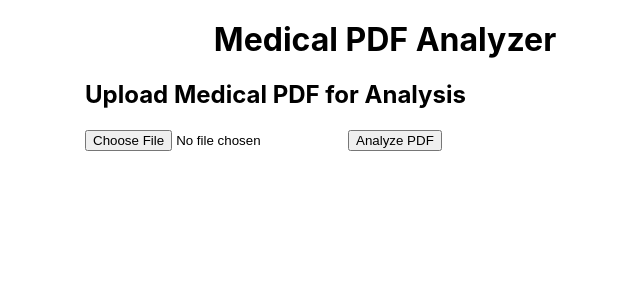
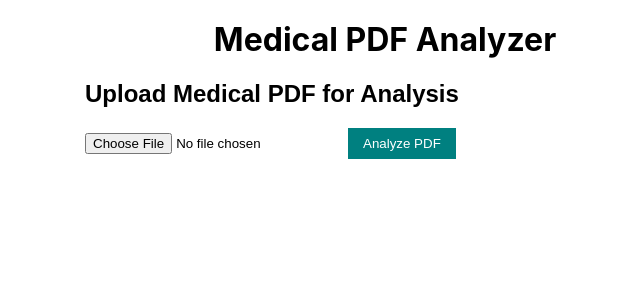
Before and after one commit to hafeezhub2002/AIRADIOLIGY-LAB-CORRELATION-F, a React (Create React App) app: page / in a window 1280 px wide. Shown: the top 300 px of the page, without its empty margins (255-895 px from the left). Built offline with nearby package versions, Linux system fonts and the light colour scheme.

Commit message:
Fix: updated backend API URL and uploader components

```diff
--- a/src/UploadPDF.js
+++ b/src/UploadPDF.js
@@ -1,11 +1,19 @@
 import React, { useState } from "react";
+
+// 🚀 Define the live backend URL here
+const BACKEND_URL = "https://airadioligy-lab-correlation-backend.onrender.com";
 
 function UploadPDF() {
   const [file, setFile] = useState(null);
   const [result, setResult] = useState(null);
+  const [loading, setLoading] = useState(false); // New state for loading indicator
 
-  const handleFileChange = (e) => setFile(e.target.files[0]);
+  // Handle file selection
+  const handleFileChange = (e) => {
+    setFile(e.target.files[0]);
+  };
 
+  // Handle form submission
   const handleSubmit = async (e) => {
     e.preventDefault();
     if (!file) {
@@ -13,36 +21,61 @@ function UploadPDF() {
       return;
     }
 
+    setLoading(true);
+    setResult(null); // Clear previous results
+
     const formData = new FormData();
+    // Ensure the key 'file' matches the FastAPI endpoint definition (UploadFile = File(...))
     formData.append("file", file);
 
     try {
-      const response = await fetch("http://127.0.0.1:8000/analyze_pdf", {
+      // 🔗 Updated the endpoint URL to the live Render backend
+      const response = await fetch(`${BACKEND_URL}/analyze_pdf`, {
         method: "POST",
         body: formData,
       });
 
-      if (!response.ok) throw new Error(`HTTP error! status: ${response.status}`);
+      if (!response.ok) {
+        const errorText = await response.text();
+        throw new Error(`HTTP error! Status: ${response.status}. Details: ${errorText}`);
+      }
+
       const data = await response.json();
       setResult(data.analysis_result);
+
     } catch (error) {
       console.error("Error uploading PDF:", error);
-      alert("Error uploading PDF. Check console.");
+      alert("Error uploading PDF. Check console for details.");
+    } finally {
+      setLoading(false);
     }
   };
 
   return (
-    <div style={{ maxWidth: "600px", margin: "20px auto" }}>
+    <div style={{ maxWidth: "600px", margin: "20px auto", fontFamily: "sans-serif" }}>
       <h2>Upload Medical PDF for Analysis</h2>
       <form onSubmit={handleSubmit}>
         <input type="file" accept="application/pdf" onChange={handleFileChange} />
-        <button type="submit" style={{ marginLeft: "10px" }}>Analyze PDF</button>
+        <button
+          type="submit"
+          disabled={loading} // Disable button while loading
+          style={{ marginLeft: "10px", padding: "8px 15px", backgroundColor: loading ? "#ccc" : "teal", color: "white", border: "none", cursor: loading ? "default" : "pointer" }}
+        >
+          {loading ? "Analyzing..." : "Analyze PDF"}
+        </button>
       </form>
 
+      {/* Display Loading Indicator */}
+      {loading && <p style={{ marginTop: "15px", color: "blue" }}>Analysis in progress...</p>}
+
+      {/* Display Analysis Result (using pre-wrap for LLM output formatting) */}
       {result && (
-        <div style={{ marginTop: "20px", whiteSpace: "pre-wrap" }}>
-          <h3>Analysis Result:</h3>
-          <pre>{JSON.stringify(result, null, 2)}</pre>
+        <div style={{ marginTop: "20px", padding: "15px", border: "1px solid #ddd", backgroundColor: "#f9f9f9" }}>
+          <h3>Analysis Result (Gemini LLM):</h3>
+          {/* We assume result is a simple string containing the structured LLM output */}
+          <pre style={{ whiteSpace: "pre-wrap", overflowX: "auto" }}>
+            {result}
+          </pre>
         </div>
       )}
     </div>
--- a/src/components/Uploader.js
+++ b/src/components/Uploader.js
@@ -19,7 +19,8 @@ function Uploader() {
     formData.append("file", selectedFile);
 
     try {
-      const response = await axios.post("http://127.0.0.1:8000/analyze", formData, {
+      const response = await fetch("https://your-backend.onrender.com/analyze", {
+
         headers: { "Content-Type": "multipart/form-data" },
       });
       setResult(JSON.stringify(response.data, null, 2));
```
